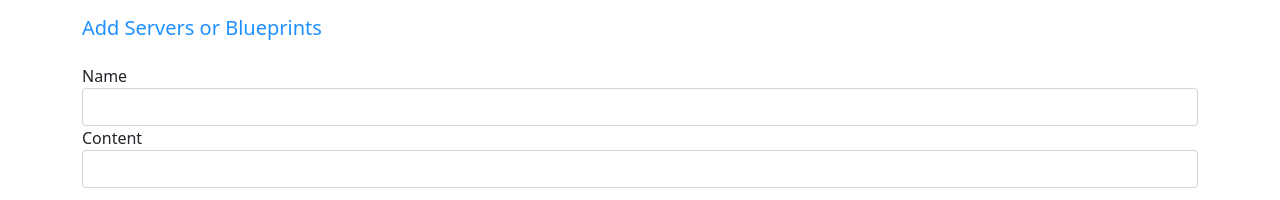
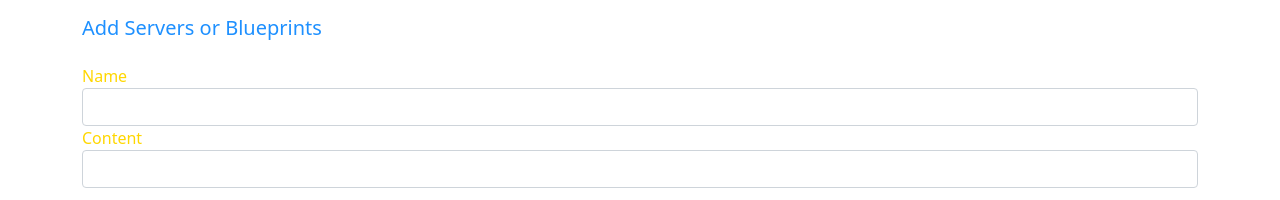
Before and after one commit to anitkumarsingh/angular-practice-component-databinding, an Angular app: page / in a window 1280 px wide. Shown: the top 200 px of the page. Built offline with nearby package versions, Linux system fonts and the light colour scheme.

Commit message:
view encapsulation overiding

```diff
--- a/src/app/server-elements/server-elements.component.css
+++ b/src/app/server-elements/server-elements.component.css
@@ -1,3 +1,6 @@
 p{
   color:blue
 }
+label{
+  color:gold;
+}
--- a/src/app/server-elements/server-elements.component.ts
+++ b/src/app/server-elements/server-elements.component.ts
@@ -1,9 +1,10 @@
-import { Component, Input, OnInit } from '@angular/core';
+import { Component, Input, OnInit, ViewEncapsulation } from '@angular/core';
 
 @Component({
   selector: 'app-server-elements',
   templateUrl: './server-elements.component.html',
-  styleUrls: ['./server-elements.component.css']
+  styleUrls: ['./server-elements.component.css'],
+  encapsulation:ViewEncapsulation.None
 })
 export class ServerElementsComponent implements OnInit {
   @Input('aliasElement') element :{type:string,name:string,content:string}
```
